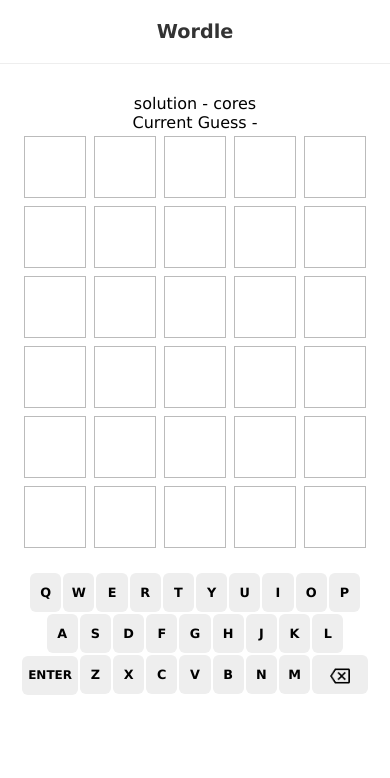
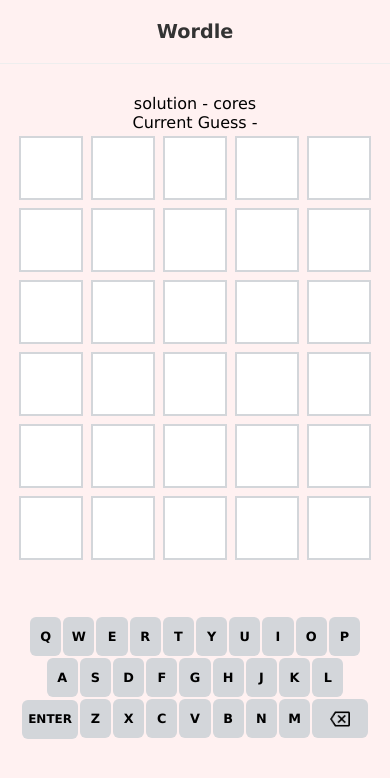
Before and after one commit to ttinyt/wordle, a React (Create React App) app: page / in a window 390 px wide. Shown: the top 778 px of the page. Built offline with nearby package versions, Linux system fonts and the light colour scheme; data requests are answered from the project's data file.

Commit message:
color settings to make it more similar to wordle for the virtual keyboard and tweaks.

```diff
--- a/src/index.css
+++ b/src/index.css
@@ -3,6 +3,9 @@
   font-size: 1em;
   font-family: verdana;
   margin: 0;
+  position: relative;
+  height: 90vh;
+  background-color: #fff1f1;
 }
 
 h1 {
@@ -24,30 +27,31 @@
   display: block;
   width: 60px;
   height: 60px;
-  border: 1px solid #bbb;
+  border: 2px solid #d3d6da;
   margin: 4px;
   text-align: center;
   line-height: 60px;
   text-transform: uppercase;
   font-weight: bold;
   font-size: 2.5em;
+  background-color:#fff;
 }
 
 .row>div.green {
-  --background: #5ac85a;
-  --border-color: #5ac85a;
+  --background: #6aaa64;
+  --border-color: #6aaa64;
   animation: flip 0.5s ease forwards;
 }
 
 .row>div.grey {
-  --background: #a1a1a1;
-  --border-color: #a1a1a1;
+  --background: #787c7e;
+  --border-color: #787c7e;
   animation: flip 0.6s ease forwards;
 }
 
 .row>div.yellow {
-  --background: #e2cc68;
-  --border-color: #e2cc68;
+  --background: #c9b458;
+  --border-color: #c9b458;
   animation: flip 0.5s ease forwards;
 }
 
@@ -82,7 +86,7 @@
   margin: 3px;
   width: 40px;
   height: 55px;
-  background: #eee;
+  background: #d3d6da;
   display: inline-block;
   text-align: center;
   border-radius: 6px;
@@ -93,21 +97,24 @@
 }
 
 .keypad>div.green {
-  background: #5ac85a;
+  background: #6aaa64;
   color: #fff;
   transition: all 0.3s ease-in;
+  transition-delay: 1s;
 }
 
 .keypad>div.yellow {
-  background: #e2cc68;
+  background: #c9b458;
   color: #fff;
   transition: all 0.3s ease-in;
+  transition-delay: 1s;
 }
 
 .keypad>div.grey {
-  background: #a1a1a1;
+  background: #787c7e;
   color: #fff;
   transition: all 0.3s ease-in;
+  transition-delay: 1s;
 }
 
 /*modal*/
@@ -185,10 +192,14 @@
 }
 
 /* Responsive keypad */
-@media (max-width: 600px) {
+@media (max-width: 700px) {
   .keypad {
     max-width: 100%;
     padding: 0 10px;
+    position: absolute;
+    bottom: 0;
+    right: 0;
+    left: 0;
   }
 
   .keypad>div {
```
